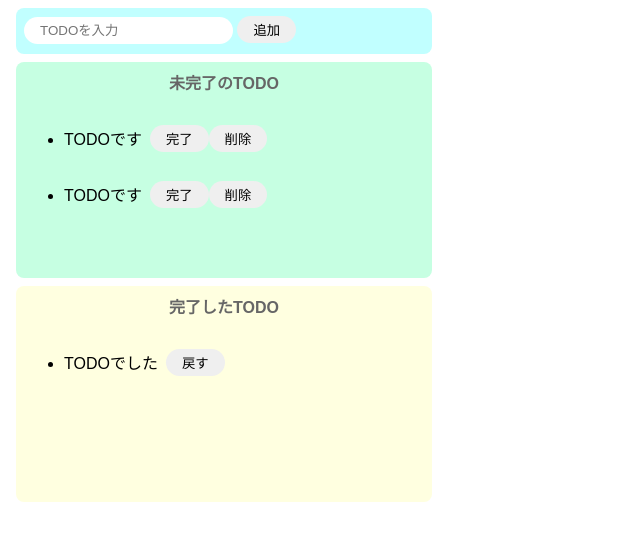
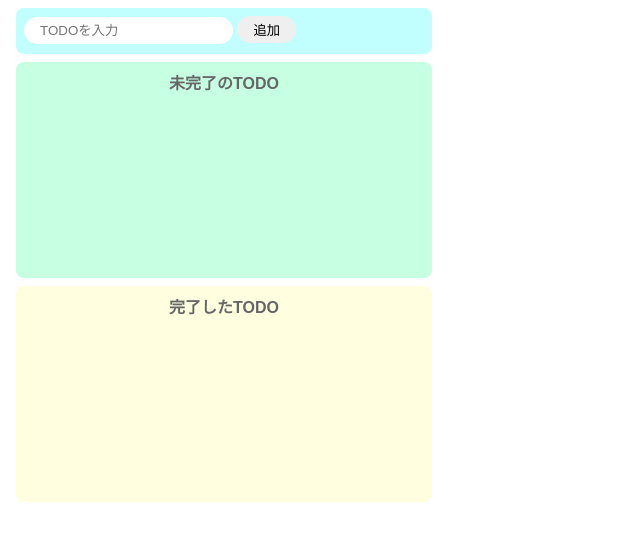
Before and after one commit to ryo0809/js-practice, a website built with Parcel: page index.html in a window 1280 px wide. Shown: the whole page, without its empty margins (0-640 px from the left). Built offline with nearby package versions, Linux system fonts and the light colour scheme.

Commit message:
不要なソースコードを削除

```diff
--- a/index.html
+++ b/index.html
@@ -12,33 +12,11 @@
     </div>
     <div class="imcomplete-area">
       <p class="title">未完了のTODO</p>
-      <ul id="incomplete-list">
-        <li>
-          <div class="list-row">
-            <p class="list-title">TODOです</p>
-            <button>完了</button>
-            <button>削除</button>
-          </div>
-        </li>
-        <li>
-          <div class="list-row">
-            <p class="list-title">TODOです</p>
-            <button>完了</button>
-            <button>削除</button>
-          </div>
-        </li>
-      </ul>
+      <ul id="incomplete-list"></ul>
     </div>
     <div class="complete-area">
       <p class="title">完了したTODO</p>
-      <ul id="complete-list">
-        <li>
-          <div class="list-row">
-            <p class="list-title">TODOでした</p>
-            <button>戻す</button>
-          </div>
-        </li>
-      </ul>
+      <ul id="complete-list"></ul>
     </div>
     <script src="src/index.js"></script>
   </body>
```
